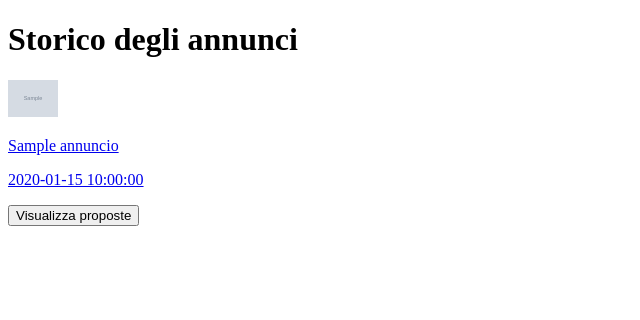
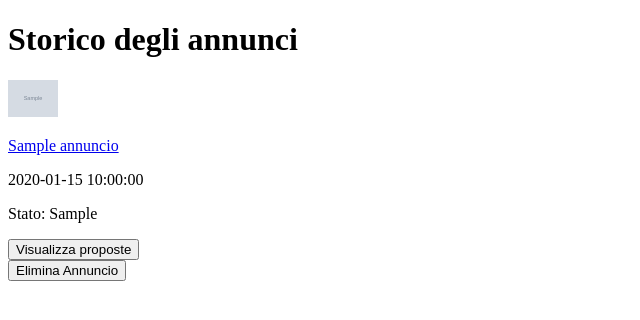
Before and after one commit to Pancarre/Mercato_Meucci, a PHP site: page /frontEnd/storicoAnnunci.php in a window 1280 px wide. Shown: the top 320 px of the page, without its empty margins (0-640 px from the left). Run offline with PHP 8.4, Linux system fonts and the light colour scheme; the visitor is signed in with stand-in values (Sample User, id 1); tables that the repository leaves empty hold one stand-in row (values such as "Sample post"); grey boxes marked "Sample" are stand-in pictures.

Commit message:
elimina annuncio e fix sezione proposta

```diff
--- a/frontEnd/home.php
+++ b/frontEnd/home.php
@@ -53,7 +53,9 @@ include "../backEnd/check_session.php";
             $categoria_id = isset($_GET['categoria']) ? $_GET['categoria'] : '';
 
             // Seleziona gli annunci che gli utenti hanno pubblicato ad eccezione di quelli di $id
-            $sql = "SELECT annuncio.*, utente.username FROM annuncio JOIN utente ON annuncio.id_utente = utente.id WHERE annuncio.id_utente != '$id'";
+            $sql = "SELECT annuncio.*, utente.username FROM annuncio JOIN utente ON annuncio.id_utente = utente.id WHERE annuncio.id_utente != '$id' AND annuncio.stato_di_disponibilità = 'Disponibile'";
+
+
 
             if (!empty($categoria_id)) {
                 $sql .= " AND annuncio.id_categoria = '$categoria_id'";
--- a/frontEnd/proposteRicevuteAnnuncio.php
+++ b/frontEnd/proposteRicevuteAnnuncio.php
@@ -6,8 +6,9 @@ include "../backEnd/check_session.php";
 
 $annuncio_id = isset($_GET['id_annuncio']) ? intval($_GET['id_annuncio']) : 0;
 
-$sql = "SELECT proposta.*, utente.username
+$sql = "SELECT proposta.*, utente.username,stato.nome
 FROM proposta
+join stato on stato.id = proposta.id_stato
 JOIN utente ON proposta.id_utente = utente.id
 WHERE proposta.id_annuncio = '$annuncio_id'";
 
@@ -23,6 +24,7 @@ if($result->num_rows > 0) {
         echo "<p>" . $row["username"] . "</p>";
         echo "<p>" . $row["prezzo_proposto"] . "</p>";
         echo "<p>" . $row["descrizione"] . "</p>";
+        echo "<p>Stato della proposta: " . $row["nome"] . "</p>";
         echo "</div>";
     }
 
--- a/frontEnd/storicoAnnunci.php
+++ b/frontEnd/storicoAnnunci.php
@@ -34,15 +34,29 @@ include "../backEnd/check_session.php";
 
             while($row = $result->fetch_assoc()) {
                 echo "<div>";
-                echo "<a href='./dettagliAnnuncio.php?id=" . $row["id_annuncio"] . "'>";
+                // dati dell'annuncio
+                echo "<a href='./dettagliAnnuncio.php?id=" . $row["id_annuncio"] . "&from=storico'>";
                 echo "<img src='" . $row["image"] . "' width='50px'>";
                 echo "<p>" . $row["nome"] . "</p>";
+                echo "</a>";
                 echo "<p>" . $row["data_creazione"] . "</p>";
-                echo "</a>";
+                echo "<p>Stato: " . $row["stato_di_disponibilità"]  . "</p>";
+                // FORM per visualizzare le proposte
                 echo "<form action='./proposteRicevuteAnnuncio.php' method='get'>";
                 echo "<input type='hidden' name='id_annuncio' value='" . $row["id_annuncio"] . "'>";
-                echo "<input type='submit' value='Visualizza proposte'>";
+                echo "<input type='submit' value='Visualizza proposte'><br>";
                 echo "</form>";
+                // FORM per elminare l'annuncio
+                if($row["stato_di_disponibilità"] !== 'Non Disponibile') {
+                    echo "<form action='../backEnd/eliminaAnnuncio.php' method='post'>";
+                    echo "<input type='hidden' name='id_annuncio' value='" . $row["id_annuncio"] . "'>";
+                    echo "<input type='submit' value='Elimina Annuncio'>";
+                    echo "</form>";
+                } else {
+                    // Se l'annuncio è già stato eliminato o non è più disponibile, disabilita il tasto "Elimina Annuncio"
+                    echo "<button type='button' disabled>Elimina Annuncio</button>";
+                }
+
                 echo "</div>";
             }
 
```
Also changed, not shown: backEnd/eliminaAnnuncio.php (added, +27 -0 lines), frontEnd/dettagliAnnuncio.php (+6 -1 lines).
